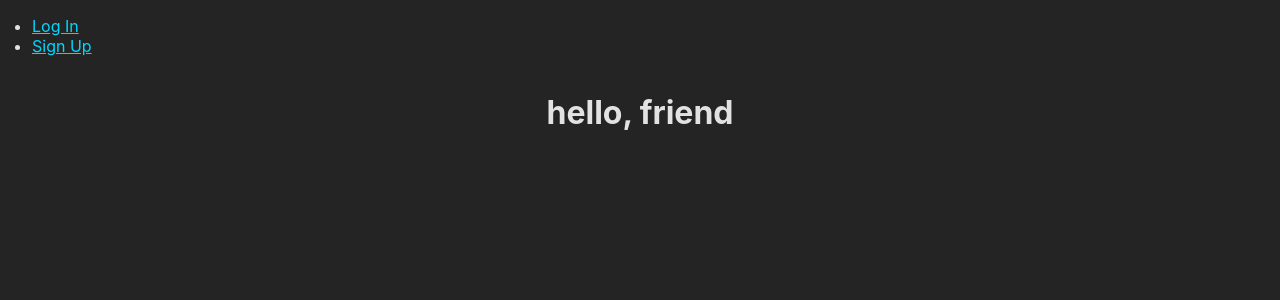
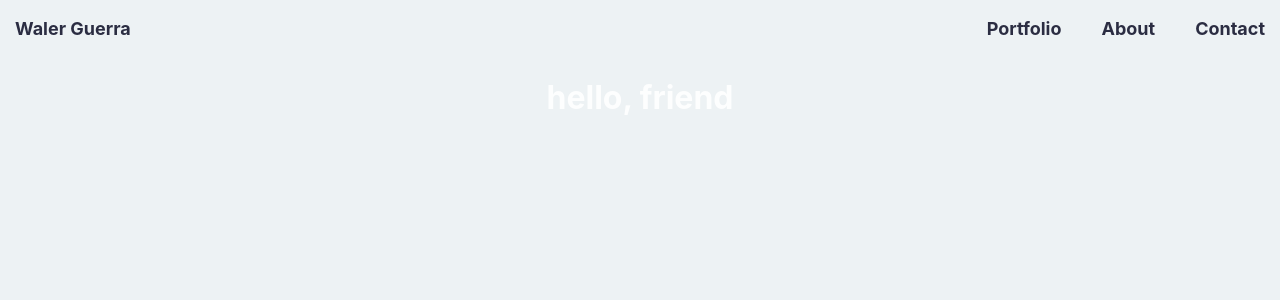
Before and after one commit to walter0916/Walters-Portfolio, a React (Vite) app: page / in a window 1280 px wide. Shown: the top 300 px of the page. Built offline with nearby package versions, Linux system fonts and the light colour scheme; no server answers.

Commit message:
change landing to home and change background color for landing, also change nav bar background and add containers for name and links, also change styling for those containers

```diff
--- a/src/App.jsx
+++ b/src/App.jsx
@@ -3,11 +3,8 @@ import { useState } from 'react'
 import { Routes, Route, useNavigate } from 'react-router-dom'
 
 // pages
-import Signup from './pages/Signup/Signup'
-import Login from './pages/Login/Login'
-import Landing from './pages/Landing/Landing'
+import Home from './pages/Home/Home'
 import Profiles from './pages/Profiles/Profiles'
-import ChangePassword from './pages/ChangePassword/ChangePassword'
 
 // components
 import NavBar from './components/NavBar/NavBar'
@@ -37,31 +34,7 @@ function App() {
     <>
       <NavBar user={user} handleLogout={handleLogout} />
       <Routes>
-        <Route path="/" element={<Landing user={user} />} />
-        <Route
-          path="/profiles"
-          element={
-            <ProtectedRoute user={user}>
-              <Profiles />
-            </ProtectedRoute>
-          }
-        />
-        <Route
-          path="/auth/signup"
-          element={<Signup handleAuthEvt={handleAuthEvt} />}
-        />
-        <Route
-          path="/auth/login"
-          element={<Login handleAuthEvt={handleAuthEvt} />}
-        />
-        <Route
-          path="/auth/change-password"
-          element={
-            <ProtectedRoute user={user}>
-              <ChangePassword handleAuthEvt={handleAuthEvt} />
-            </ProtectedRoute>
-          }
-        />
+        <Route path="/" element={<Home user={user} />} />
       </Routes>
     </>
   )
--- a/src/components/NavBar/NavBar.jsx
+++ b/src/components/NavBar/NavBar.jsx
@@ -1,22 +1,18 @@
 // npm modules
 import { NavLink } from 'react-router-dom'
+import styles from './NavBar.module.css'
 
-const NavBar = ({ user, handleLogout }) => {
+const NavBar = () => {
   return (
-    <nav>
-      {user ?
-        <ul>
-          <li>Welcome, {user.name}</li>
-          <li><NavLink to="/profiles">Profiles</NavLink></li>
-          <li><NavLink to="" onClick={handleLogout}>LOG OUT</NavLink></li>
-          <li><NavLink to="/auth/change-password">Change Password</NavLink></li>
-        </ul>
-      :
-        <ul>
-          <li><NavLink to="/auth/login">Log In</NavLink></li>
-          <li><NavLink to="/auth/signup">Sign Up</NavLink></li>
-        </ul>
-      }
+    <nav className={styles.navContainer}>
+      <div className={styles.nameContainer}>
+        Waler Guerra
+      </div>
+      <div className={styles.linksContainer}>
+        <ul>Portfolio</ul>
+        <ul>About</ul>
+        <ul>Contact</ul>
+      </div>
     </nav>
   )
 }
--- /dev/null
+++ b/src/components/NavBar/NavBar.module.css
@@ -0,0 +1,29 @@
+.navContainer {
+  display: flex;
+  flex-direction: row;
+  justify-content: space-between;
+  background-color: #edf2f4;
+}
+
+.nameContainer {
+  display: flex;
+  align-items: center;
+  margin-left: 15px;
+  color: #2b2d42;
+  font-weight: bolder;
+  font-size: 18px;
+}
+
+.linksContainer {
+  display: flex;
+  align-items: center;
+  margin-right: 15px;
+  color: #2b2d42;
+  font-size: 18px;
+  font-weight: bolder;
+}
+
+.linksContainer ul:hover{
+  color: #ef233c;
+  cursor: pointer;
+}
--- a/src/pages/Landing/Landing.jsx
+++ b/src/pages/Home/Home.jsx
@@ -1,7 +1,7 @@
 // css
-import styles from './Landing.module.css'
+import styles from './Home.module.css'
 
-const Landing = ({ user }) => {
+const Home = ({ user }) => {
   return (
     <main className={styles.container}>
       <h1>hello, {user ? user.name : 'friend'}</h1>
@@ -9,4 +9,4 @@ const Landing = ({ user }) => {
   )
 }
 
-export default Landing
+export default Home
--- a/src/pages/Landing/Landing.module.css
+++ b/src/pages/Home/Home.module.css
@@ -2,4 +2,6 @@
   display: flex;
   align-items: center;
   flex-direction: column;
+  background-color: #edf2f4;
+  min-height: 100vh;
 }
```
Also changed, not shown: 1 other file (tests, documents, lock files or other folders).
